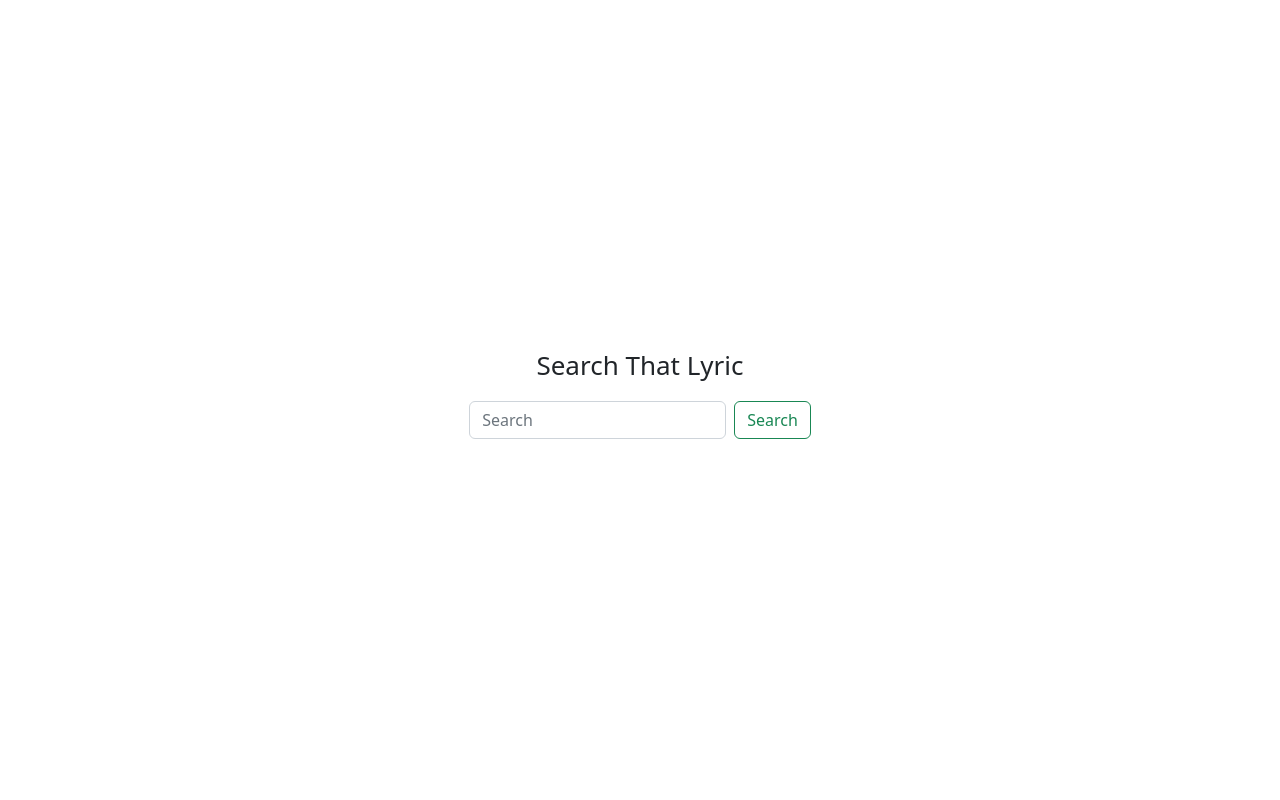
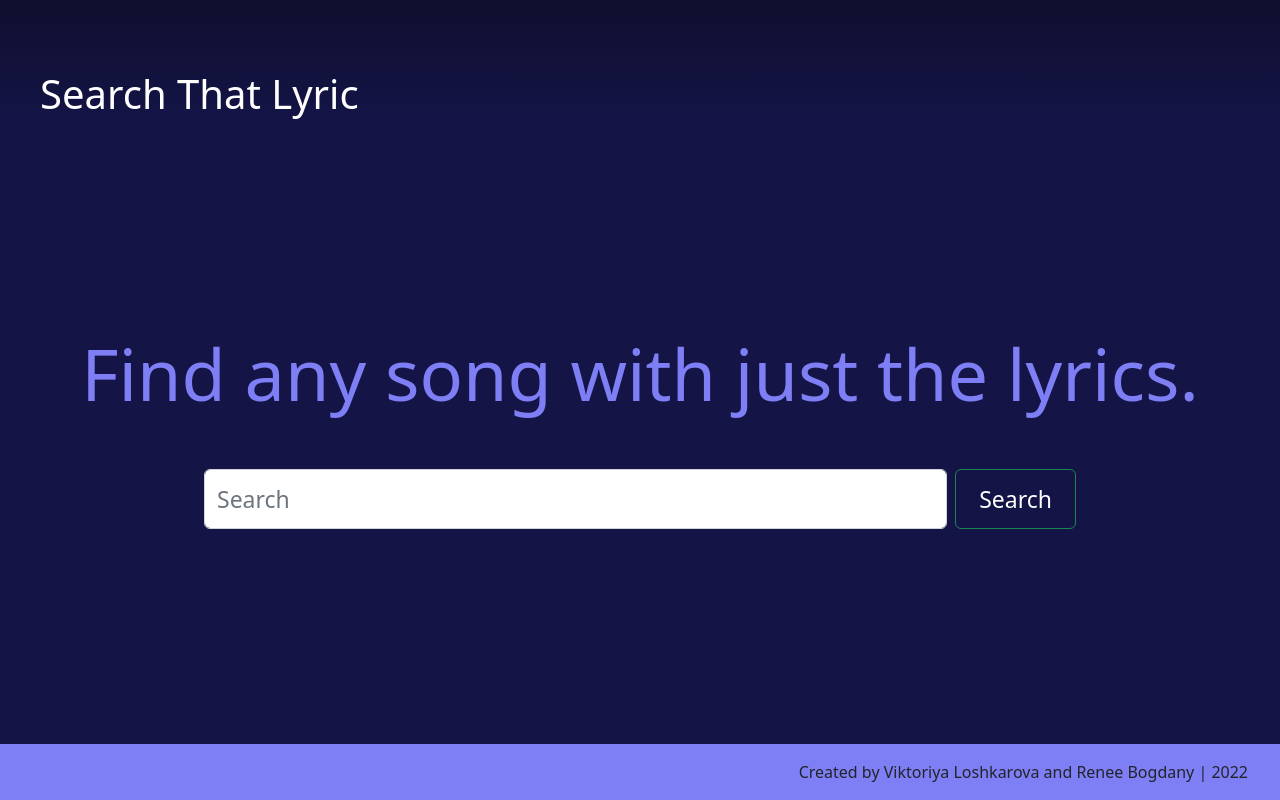
Before and after one commit to viktoriyaloshkarova/SearchThatLyric, a React (Create React App) app: page / in a window 1280 px wide. Built offline with nearby package versions, Linux system fonts and the light colour scheme.

Commit message:
added some styling

```diff
--- a/src/App.css
+++ b/src/App.css
@@ -1,38 +1,10 @@
-.App {
-  text-align: center;
-}
-
-/* .App-logo {
-  height: 40vmin;
-  pointer-events: none;
-}
-
-@media (prefers-reduced-motion: no-preference) {
-  .App-logo {
-    animation: App-logo-spin infinite 20s linear;
-  }
-} */
-
 .App-header {
-  /* background-color: #282c34; */
-  min-height: 100vh;
+  min-height: 78vh;
   display: flex;
   flex-direction: column;
   align-items: center;
   justify-content: center;
   font-size: calc(10px + 2vmin);
-  /* color: white; */
+  text-align: center;
+  background: #141447;
 }
-
-.App-link {
-  color: #61dafb;
-}
-
-@keyframes App-logo-spin {
-  from {
-    transform: rotate(0deg);
-  }
-  to {
-    transform: rotate(360deg);
-  }
-}
--- a/src/App.js
+++ b/src/App.js
@@ -2,43 +2,23 @@
 import './App.css';
 
 import 'bootstrap/dist/css/bootstrap.min.css';
-// import Button from 'react-bootstrap/Button';
-// import Form from 'react-bootstrap/Form';
-import React, { useState } from "react";
-import Search from './components/search.js';
+import React from "react";
+import Search from './components/search/search.js';
+import Description from './components/description/description.js';
+import Header from './components/header/header.js';
+import Footer from './components/footer/footer.js';
 
 function App() {
-  // const [inputText, setInputText] = useState("");
-  // function search() {
-  //   var searchInput = document.getElementById("search-input").value.toLowerCase()
-  //   setInputText(searchInput)
-  // }
 
 
   return (
     <div className="App">
-      <header className="App-header">
-
-        {/* <p>
-          Search That Lyric
-        </p>
-        <Form className="d-flex">
-          <Form.Control
-            type="search"
-            placeholder="Search"
-            className="me-2"
-            aria-label="Search"
-            id="search-input"
-          />
-          <Button onClick={() => { search() }} variant="outline-success">Search</Button>
-        </Form>
-
-        <p>{inputText}</p> */}
+      <Header />
+      <div className="App-header">
+        <Description />
         <Search />
-
-
-
-      </header>
+      </div>
+      <Footer />
     </div>
   );
 }
--- /dev/null
+++ b/src/components/description/description.css
@@ -0,0 +1,8 @@
+.description {
+    margin-bottom: 1em;
+}
+
+.description p {
+    font-size: 72px;
+    color: #7e7ef5;
+}
--- /dev/null
+++ b/src/components/description/description.js
@@ -0,0 +1,22 @@
+import './description.css';
+
+import 'bootstrap/dist/css/bootstrap.min.css';
+import React from "react";
+
+function Description() {
+
+
+
+    return (
+
+        <div className="description">
+            <p>
+                Find any song with just the lyrics.
+            </p>
+        </div>
+
+
+    );
+}
+
+export default Description;
--- /dev/null
+++ b/src/components/footer/footer.css
@@ -0,0 +1,11 @@
+footer {
+    height: 7vh;
+    width: 100%;
+    text-align: right;
+    background: #7e7ef5;
+}
+
+footer p {
+    line-height: 7vh;
+    padding-right: 2em;
+}
--- /dev/null
+++ b/src/components/footer/footer.js
@@ -0,0 +1,20 @@
+import './footer.css';
+
+import 'bootstrap/dist/css/bootstrap.min.css';
+import React from "react";
+
+function Footer() {
+
+
+
+    return (
+
+        <footer>
+            <p>Created by Viktoriya Loshkarova and Renee Bogdany | 2022</p>
+        </footer>
+
+
+    );
+}
+
+export default Footer;
--- /dev/null
+++ b/src/components/header/header.css
@@ -0,0 +1,13 @@
+header {
+    width: 100%;
+    background: rgb(255, 255, 100);
+    padding-left: 2.5em;
+    height: 15vh;
+    padding-top: 2.1em;
+    background-image: linear-gradient(#0F0F2F, #141447);
+}
+
+h1 {
+    line-height: 15vh;
+    color: white;
+}
--- /dev/null
+++ b/src/components/header/header.js
@@ -0,0 +1,20 @@
+import './header.css';
+
+import 'bootstrap/dist/css/bootstrap.min.css';
+import React from "react";
+
+function Header() {
+
+
+
+    return (
+
+        <header>
+            <h1>Search That Lyric</h1>
+        </header>
+
+
+    );
+}
+
+export default Header;
--- /dev/null
+++ b/src/components/search/search.css
@@ -0,0 +1,15 @@
+.container {
+    width: 70%;
+    max-width: 900px;
+}
+.form-control {
+    line-height: 2;
+    font-size: 23px;
+}
+
+.btn {
+    padding-left: 1em;
+    padding-right: 1em;
+    font-size: 23px;
+    color: white;
+}
--- a/src/components/search.js
+++ b/src/components/search/search.js
@@ -1,3 +1,5 @@
+import './search.css';
+
 import 'bootstrap/dist/css/bootstrap.min.css';
 import Button from 'react-bootstrap/Button';
 import Form from 'react-bootstrap/Form';
@@ -13,10 +15,8 @@ function Search() {
 
     return (
 
-        <div>
-            <p>
-                Search That Lyric
-        </p>
+        <div className="container">
+
             <Form className="d-flex">
                 <Form.Control
                     type="search"
```
